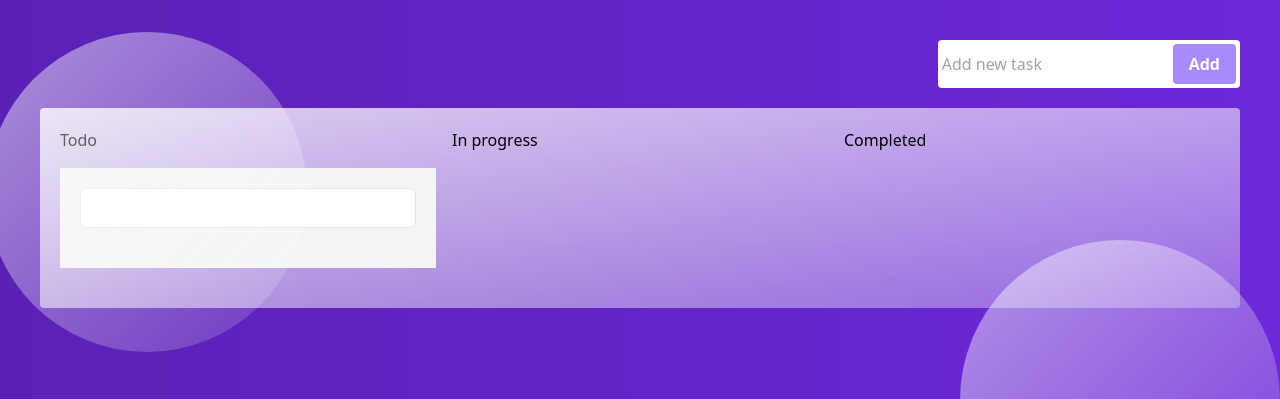
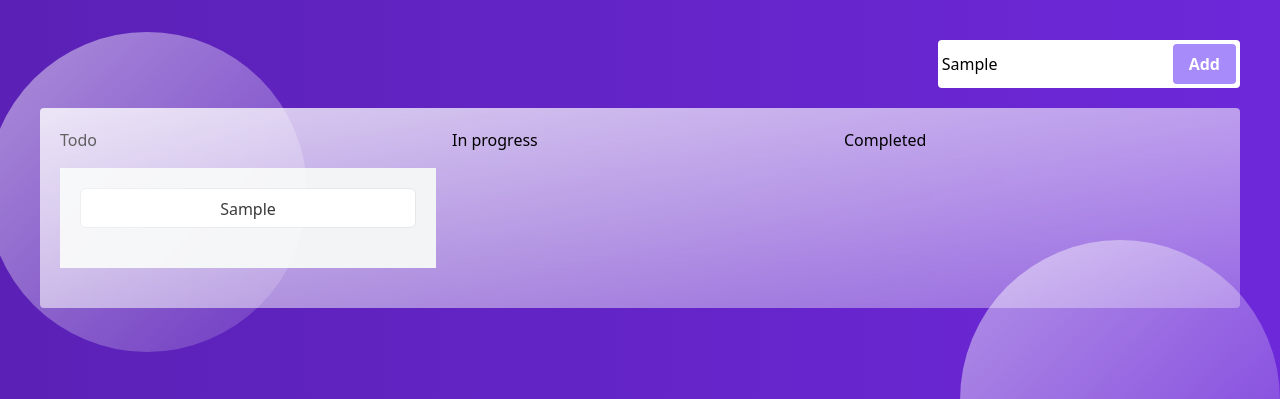
Before and after one commit to itolimaesther/dnd-todoap, a React (Create React App) app: page / in a window 1280 px wide. Both pictures are taken after typing "Sample" into the empty fields and a click on the button "Add". Shown: the top 399 px of the page. Built offline with nearby package versions, Linux system fonts and the light colour scheme.

Commit message:
adding items resolved

```diff
--- a/src/App.js
+++ b/src/App.js
@@ -2,17 +2,18 @@ import React, { useState } from "react";
 // import { DragDropContext } from "react-beautiful-dnd";
 import './index.css'
 // import _ from "lodash";
-import Cards from "./Components/Cards";
+import Card from "./Components/Card";
 // import { v4 as uuidV4} from "uuid";
 
 function App() {
 
   const [input, setInput] = useState("");
-
-  const [todos, setTodos] = useState([
+  const [newTodos, setNewTodos] = useState([])
+  // console.log(newTodos, "newwTodos")
+  const todos = [
     {
       title: "Todo",
-      items: [],
+      items: newTodos,
     },
     {
       title: "In progress",
@@ -21,22 +22,32 @@ function App() {
     {
       title: "Completed",
       items: [],
-    },
-  ]);
+    }
+  ]
+  // const [todos, setTodos] = useState([
+
+
+console.log(todos)
+
+
 
     // handling submit
     const addItem = (e) => {
       e.preventDefault();
+      setNewTodos([...newTodos, input])
+      // newTodos.push(input)
+// console.log(newTodos)
+      // console.log(todos[0].items)
+      // let newItems = input
+      // console.log(newItems)
 
-      let newItems = todos.items
+      // if(todos.title === 'Todo'){
+      //   setTodos(todos => {
+      //     return[...todos, newItems]
+      //   });
+      // }
 
-      if(todos.title === 'Todo'){
-        setTodos(todos => {
-          return[...todos, newItems]
-        });
-      }
-
-      setInput("")
+      // setInput("")
 
     };
 
@@ -72,8 +83,23 @@ function App() {
         </div>
 
         <div className="wraper sm:w-full md:w-full sm:block md:flex rounded p-5">
+        <div className="items-center justify-center w-full" >
+      <div
+        className="grid grid-cols-1 gap-4 sm:grid-cols-3 mb-5 sm:mb-5 md:grid-cols-2 lg:grid-cols-3 xl:grid-cols-3"
+      >
+        {
+          todos.map((todo) => {
+            return (
+              <h3>{todo.title}</h3>
+            )
+          })
+        }
 
-        <Cards todos={todos} setTodos={setTodos}/>
+        <Card todos={todos} />
+
+      </div>
+    </div>
+        {/* <Cards newTodos={newTodos} todos={todos} setTodos={setTodos}/> */}
 
         </div>
       </div>
--- a/src/Components/Card.js
+++ b/src/Components/Card.js
@@ -5,17 +5,23 @@ import React from "react";
 
 function Card({todos}) {
 
+  let todo = todos[0]
+  let items = todo.items || []
+  console.log(items, 'check')
+
   return (
     <div className="bg-gray-100 h-auto w-100 p-5" >
       <div className="bg-white rounded-md border text-center h-10 mb-5 ">
-          <ul className="flex justify-between p-2">
-          {
-            todos.map((todo) => {
-              return (
-                <li>{todo.items}</li>
-              )
-            })
-          }
+          <ul className="block justify-between p-2">
+            {
+              items.map(item => {
+                return(
+                  <li>{item}</li>
+                )
+
+              })
+            }
+
 
         </ul>
 
--- a/src/Components/Cards.js
+++ b/src/Components/Cards.js
@@ -2,7 +2,7 @@ import React from "react";
 import Card from "./Card";
 // import { v4 as uuidV4} from "uuid";
 
-function Cards({todos, setTodos}) {
+function Cards({todos, setTodos, newTodos}) {
 
   return (
     <div className="items-center justify-center w-full" >
```
